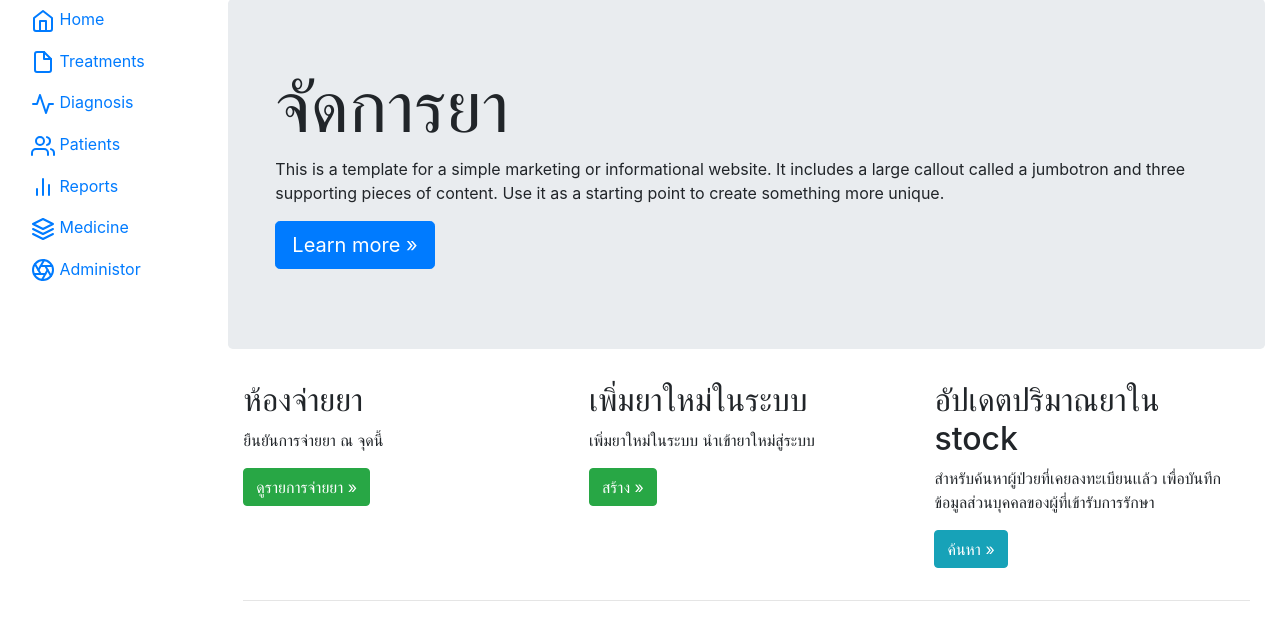
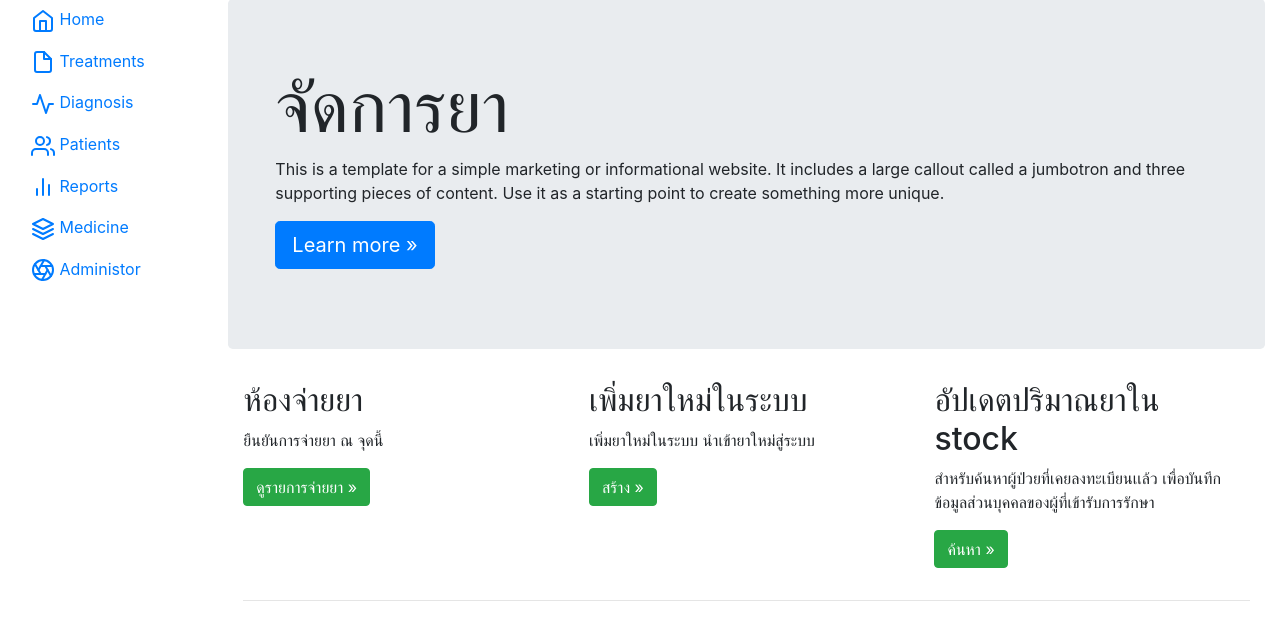
Before and after one commit to sahussawud/Clinic-Management-Application, a Django app: page /medicine/ in a window 1280 px wide. Shown: the part 57-697 px from the top of the page. Run offline with Django 3.2, Linux system fonts and the light colour scheme; the visitor is signed in with stand-in values (Sample User, id 1); some libraries are stand-ins or nearby versions.

Commit message:
ปรับนิดหน่อย

```diff
--- a/CTHS/Medicine/templates/Medicine/home_medicine.html
+++ b/CTHS/Medicine/templates/Medicine/home_medicine.html
@@ -32,7 +32,7 @@
           <div class="col-md-4">
             <h2>อัปเดตปริมาณยาใน stock</h2>
             <p>สำหรับค้นหาผู้ป่วยที่เคยลงทะเบียนเเล้ว เพื่อบันทึกข้อมูลส่วนบุคคลของผู้ที่เข้ารับการรักษา</p>
-            <p><a class="btn btn-info" href="{% url 'update_medicine' %}" role="button">ค้นหา »</a></p>
+            <p><a class="btn btn-success" href="{% url 'update_medicine' %}" role="button">ค้นหา »</a></p>
           </div>
         </div>
 
--- a/CTHS/Treatment/templates/Treatment/home_patient.html
+++ b/CTHS/Treatment/templates/Treatment/home_patient.html
@@ -28,7 +28,7 @@
           <div class="col-md-4">
             <h2>ค้นหาผู้ป่วย</h2>
             <p>สำหรับค้นหาผู้ป่วยที่เคยลงทะเบียนเเล้ว เพื่อบันทึกข้อมูลส่วนบุคคลของผู้ที่เข้ารับการรักษา</p>
-            <p><a class="btn btn-info" href="{% url 'find_patient' %}" role="button">ค้นหา »</a></p>
+            <p><a class="btn btn-success" href="{% url 'find_patient' %}" role="button">ค้นหา »</a></p>
           </div>
         </div>
 
```
